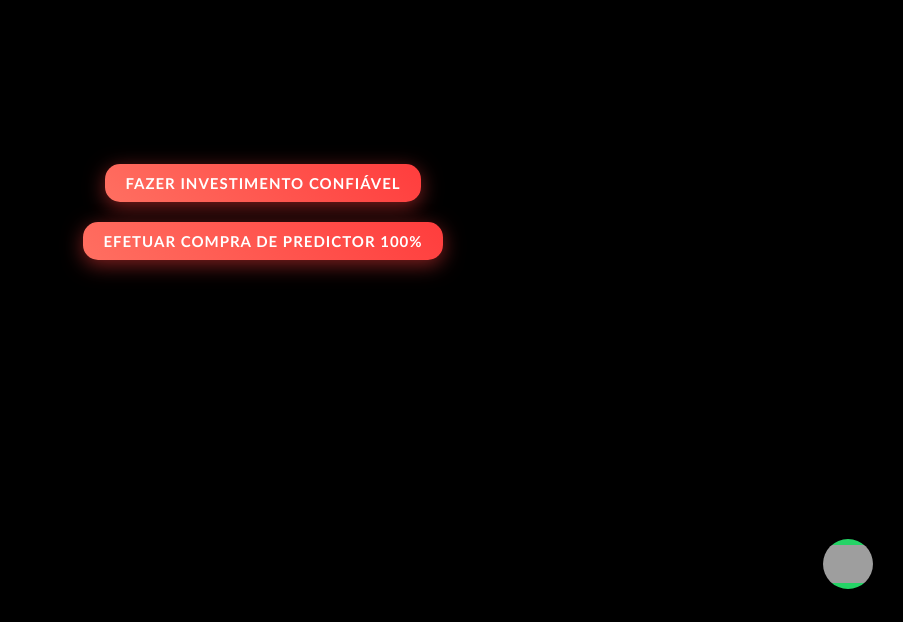
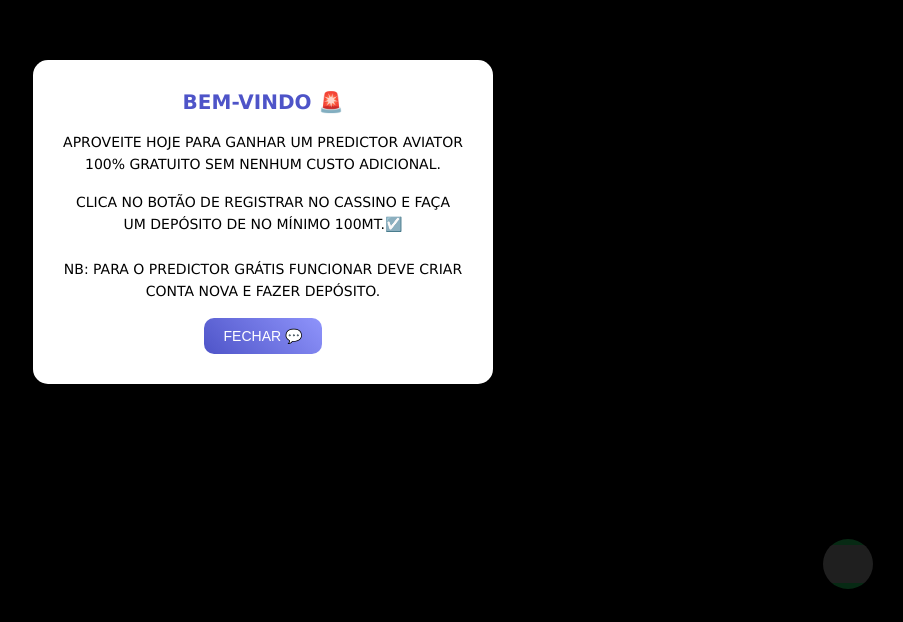
Before and after one commit to Cardjinho/moz-connect, a plain HTML site: page home.html in a window 1280 px wide. Shown: the part 178-800 px from the top of the page, without its empty margins (377-1280 px from the left). Drawn offline with Linux system fonts and the light colour scheme; grey boxes are pictures that could not be loaded.

Commit message:
Update home.html

```diff
--- a/home.html
+++ b/home.html
@@ -3,7 +3,7 @@
 <head>
   <meta charset="UTF-8">
   <meta name="viewport" content="width=device-width, initial-scale=1.0">
-  <title>HOME ACTIVITIE</title>
+  <title>Página de Investimento</title>
   <style>
     /* Estilos globais */
     body {
@@ -45,7 +45,16 @@
       outline: none;
     }
 
-    /* Efeito ao passar o mouse */
+    /* Estilo especial para o botão "Criar Conta no Cassino" */
+    .button-container .casino-button {
+      background: linear-gradient(45deg, #4e54c8, #8f94fb); /* Gradiente azul */
+      font-size: 16px; /* Fonte ligeiramente maior */
+      font-weight: bold;
+      border-radius: 20px; /* Bordas mais arredondadas */
+      padding: 15px 25px;
+      box-shadow: 0px 5px 20px rgba(78, 84, 200, 0.5); /* Sombra especial */
+    }
+
     .button-container button:hover {
       transform: scale(1.1); /* Leve aumento */
       box-shadow: 0px 10px 30px rgba(255, 61, 61, 0.8); /* Sombra mais intensa */
@@ -84,6 +93,53 @@
     .fab:hover {
       transform: scale(1.1);
     }
+
+    /* Estilo do diálogo */
+    .dialog-overlay {
+      position: fixed;
+      top: 0;
+      left: 0;
+      width: 100%;
+      height: 100%;
+      background: rgba(0, 0, 0, 0.8);
+      display: flex;
+      justify-content: center;
+      align-items: center;
+      z-index: 9999;
+    }
+
+    .dialog {
+      background: white;
+      color: black;
+      padding: 30px;
+      border-radius: 15px;
+      width: 90%;
+      max-width: 400px;
+      text-align: center;
+      box-shadow: 0 5px 15px rgba(0, 0, 0, 0.3);
+    }
+
+    .dialog h2 {
+      margin-top: 0;
+      font-size: 20px;
+      color: #4e54c8;
+    }
+
+    .dialog p {
+      font-size: 14px;
+      margin: 15px 0;
+      line-height: 1.6;
+    }
+
+    .dialog button {
+      background: linear-gradient(45deg, #4e54c8, #8f94fb);
+      color: white;
+      border: none;
+      border-radius: 10px;
+      padding: 10px 20px;
+      font-size: 14px;
+      cursor: pointer;
+    }
   </style>
 </head>
 <body>
@@ -91,6 +147,7 @@
   <div class="button-container">
     <button onclick="sendInvestmentMessage()">FAZER INVESTIMENTO CONFIÁVEL</button>
     <button onclick="sendPredictorMessage()">EFETUAR COMPRA DE PREDICTOR 100%</button>
+    <button class="casino-button" onclick="redirectToCasino()">CRIAR CONTA NO CASSINO</button>
   </div>
 
   <!-- Botão FAB -->
@@ -98,7 +155,22 @@
     <button class="fab" title="Fale conosco no WhatsApp" onclick="redirectToWhatsApp()"></button>
   </div>
 
+  <!-- Diálogo de boas-vindas -->
+  <div class="dialog-overlay" id="dialog">
+    <div class="dialog">
+      <h2>BEM-VINDO 🚨</h2>
+      <p>APROVEITE HOJE PARA GANHAR UM PREDICTOR AVIATOR 100% GRATUITO SEM NENHUM CUSTO ADICIONAL.</p>
+      <p>CLICA NO BOTÃO DE REGISTRAR NO CASSINO E FAÇA UM DEPÓSITO DE NO MÍNIMO 100MT.☑️<br><br>NB: PARA O PREDICTOR GRÁTIS FUNCIONAR DEVE CRIAR CONTA NOVA E FAZER DEPÓSITO.</p>
+      <button onclick="closeDialog()">FECHAR 💬</button>
+    </div>
+  </div>
+
   <script>
+    // Fecha o diálogo
+    function closeDialog() {
+      document.getElementById('dialog').style.display = 'none';
+    }
+
     // Redireciona para o WhatsApp no FAB
     function redirectToWhatsApp() {
       window.open("https://chat.whatsapp.com/Ko7wBblzyuTCtlJZvKA4ua", "_blank");
@@ -141,6 +213,11 @@
       const whatsappUrl = `https://wa.me/258867983175?text=${encodeURIComponent(message)}`;
       window.open(whatsappUrl, "_blank");
     }
+
+    // Redireciona para criar conta no cassino
+    function redirectToCasino() {
+      window.open("https://acessar.link/receber-bonus", "_blank");
+    }
   </script>
 </body>
-</html>
+  </html>
```
